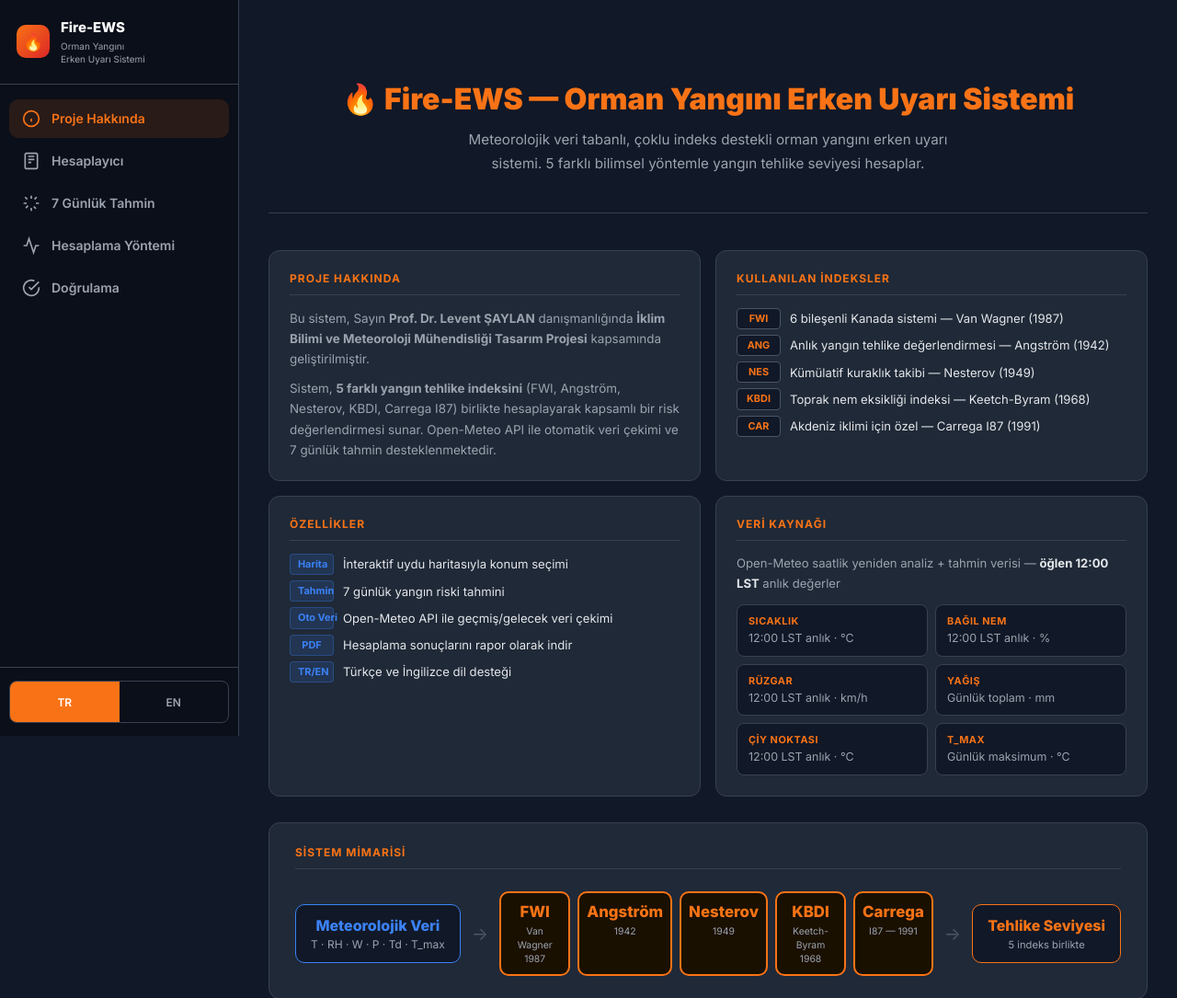
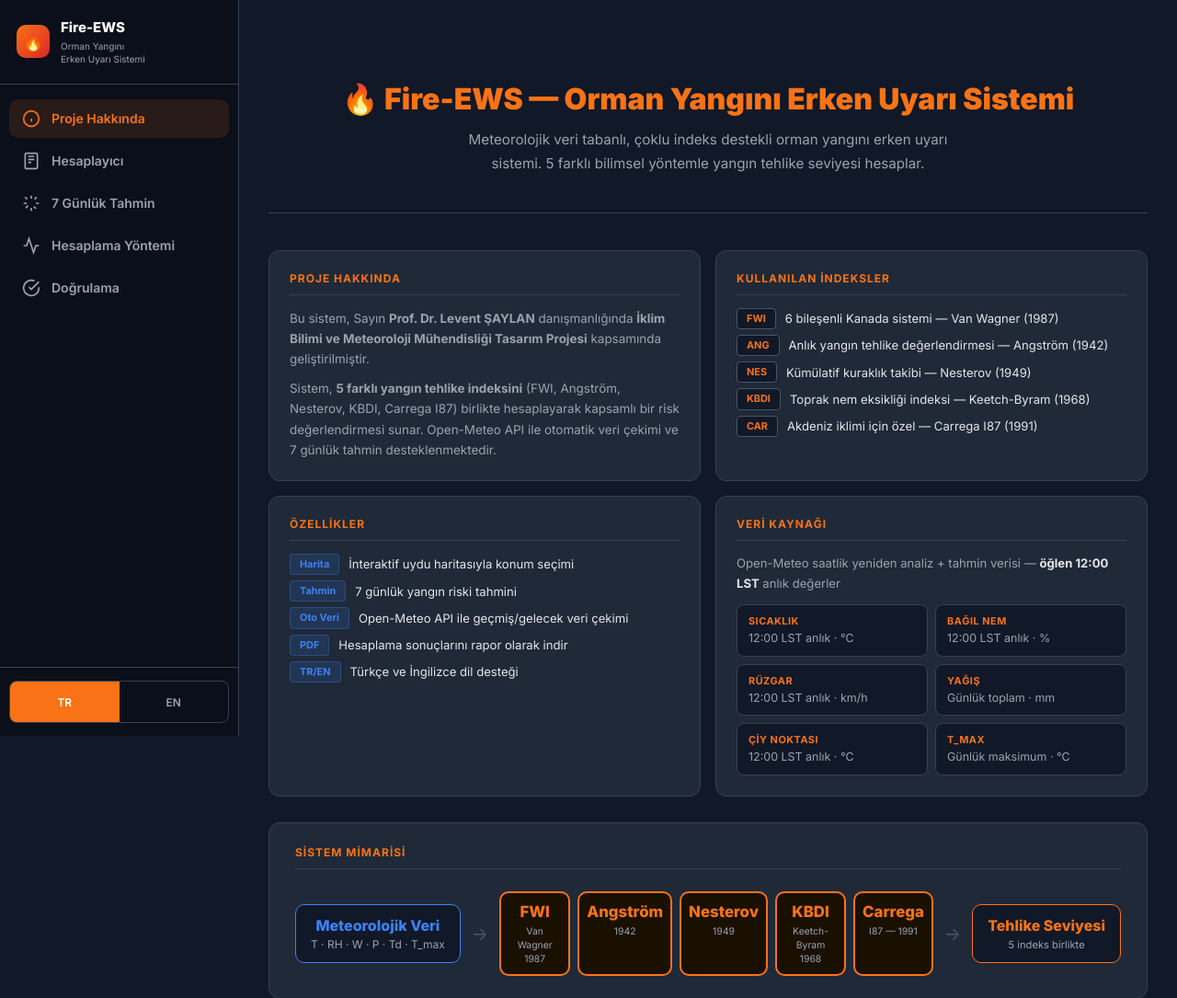
Before and after one commit to MrFBaker/orman-yangini, a Flask app: template templates/index_v2.html in a window 1280 px wide. Shown: the top 1085 px of the page at 92% size. Run offline with Flask 3, Linux system fonts and the light colour scheme; the template is opened without the code that fills it, so the values that code supplies are empty.

Commit message:
Özellikler kartı: badge taşma düzeltmesi ve alt boşluk giderildi
Co-Authored-By: Claude Opus 4.6 (1M context) <noreply@anthropic.com>

```diff
--- a/templates/index_v2.html
+++ b/templates/index_v2.html
@@ -193,7 +193,7 @@
       font-size: 0.84rem; color: var(--text-muted); line-height: 1.65;
     }
 
-    .komponent-liste { list-style: none; display: flex; flex-direction: column; gap: 6px; margin-bottom: 0; }
+    .komponent-liste { list-style: none; display: flex; flex-direction: column; gap: 6px; margin: 0; padding: 0; }
     .komponent-liste li {
       display: flex; align-items: center; gap: 10px;
       font-size: 0.82rem; color: var(--text); line-height: 1.4;
@@ -201,9 +201,9 @@
     .komponent-badge {
       font-size: 0.68rem; font-weight: 700;
       background: var(--main-bg); border: 1px solid var(--border-light);
-      border-radius: 4px; padding: 3px 8px; min-width: 42px; text-align: center;
+      border-radius: 4px; padding: 3px 10px; text-align: center;
       color: var(--accent); white-space: nowrap; flex-shrink: 0;
-      width: 48px; text-align: center; display: inline-block;
+      display: inline-block;
     }
 
     /* TEHLİKE SINIFI SATIRI */
```
